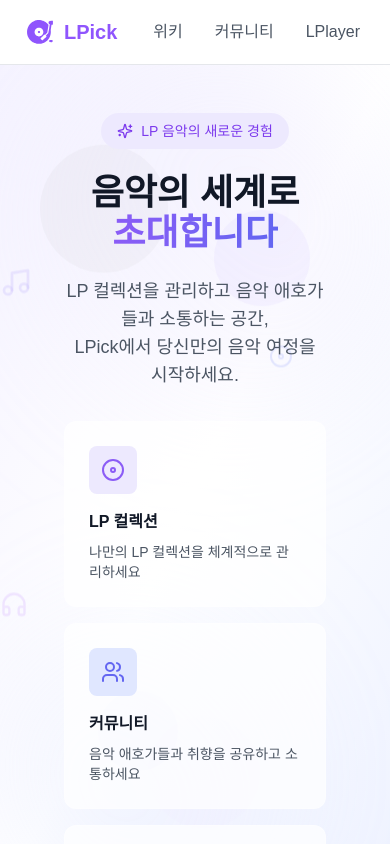
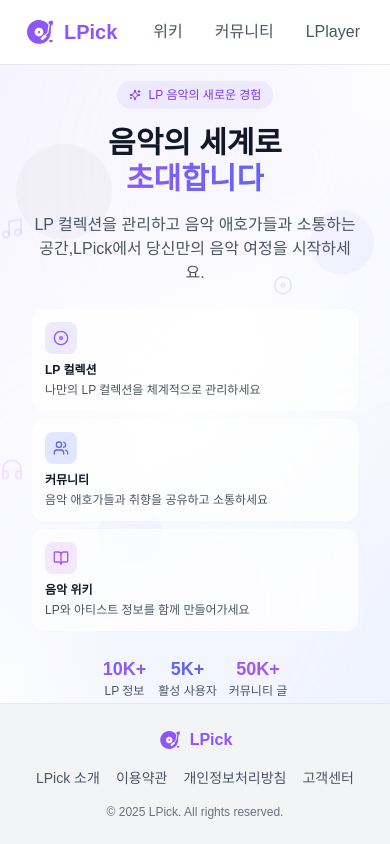
Before and after one commit to 404-Not-Found-DMU/lpick-frontend, a Next.js app: page /login in a window 390 px wide. Shown: the top 844 px of the page. Built offline with nearby package versions, Linux system fonts and the light colour scheme.

Commit message:
design: #11 반응형 UI 스크롤 및 세부 수정

```diff
--- a/src/app/layout.tsx
+++ b/src/app/layout.tsx
@@ -9,9 +9,11 @@
     <html lang="ko" suppressHydrationWarning>
       <body>
         <ThemeProvider>
-          <div className="flex min-h-screen h-screen flex-col">
+          <div className="flex h-screen flex-col">
             <Header />
-            <div className="flex-1 flex flex-col items-center justify-center w-screen h-full">{children}</div>
+            <main className="flex-1 overflow-hidden">
+              {children}
+            </main>
             <Footer />
           </div>
         </ThemeProvider>
--- a/src/app/login/page.tsx
+++ b/src/app/login/page.tsx
@@ -149,158 +149,157 @@
         }
       `}</style>
 
-      <div className="relative flex h-full w-screen px-12 flex-col bg-gradient-to-br from-violet-50 via-white to-indigo-50 dark:from-gray-900 dark:via-gray-800 dark:to-violet-900/20">
+      <div className="relative flex h-full w-full flex-col bg-gradient-to-br from-violet-50 via-white to-indigo-50 px-4 py-4 sm:px-8 sm:py-6 lg:px-12 lg:py-8 dark:from-gray-900 dark:via-gray-800 dark:to-violet-900/20">
         {/* 배경 장식 요소들 */}
         <div className="pointer-events-none absolute inset-0 overflow-hidden">
           {/* 떠다니는 LP 레코드들 */}
-          <div className="animate-float absolute left-10 top-20 h-32 w-32 rounded-full bg-gray-800/10 opacity-30 dark:bg-white/5"></div>
-          <div className="animate-float-delayed absolute right-20 top-40 h-24 w-24 rounded-full bg-violet-400/20 opacity-40 dark:bg-violet-400/10"></div>
-          <div className="animate-float-slow absolute bottom-32 left-1/4 h-20 w-20 rounded-full bg-indigo-400/15 opacity-35 dark:bg-indigo-400/10"></div>
-          <div className="animate-float absolute bottom-20 right-1/3 h-28 w-28 rounded-full bg-purple-400/10 opacity-25 dark:bg-purple-400/5"></div>
+          <div className="animate-float absolute left-4 top-20 h-24 w-24 rounded-full bg-gray-800/10 opacity-30 dark:bg-white/5 sm:left-10 sm:h-32 sm:w-32"></div>
+          <div className="animate-float-delayed absolute right-4 top-40 h-16 w-16 rounded-full bg-violet-400/20 opacity-40 dark:bg-violet-400/10 sm:right-20 sm:h-24 sm:w-24"></div>
+          <div className="animate-float-slow absolute bottom-32 left-1/4 h-16 w-16 rounded-full bg-indigo-400/15 opacity-35 dark:bg-indigo-400/10 sm:h-20 sm:w-20"></div>
+          <div className="animate-float absolute bottom-20 right-1/3 h-20 w-20 rounded-full bg-purple-400/10 opacity-25 dark:bg-purple-400/5 sm:h-28 sm:w-28"></div>
 
           {/* 음표 아이콘들 */}
           <div className="left-1/6 animate-bounce-slow absolute top-1/4 text-violet-300/30 dark:text-violet-400/20">
-            <Music className="h-8 w-8" />
+            <Music className="h-6 w-6 sm:h-8 sm:w-8" />
           </div>
           <div className="animate-bounce-delayed absolute right-1/4 top-1/3 text-indigo-300/30 dark:text-indigo-400/20">
-            <Disc className="h-6 w-6" />
+            <Disc className="h-5 w-5 sm:h-6 sm:w-6" />
           </div>
           <div className="left-1/5 animate-bounce-slow absolute bottom-1/3 text-purple-300/30 dark:text-purple-400/20">
-            <Headphones className="h-7 w-7" />
+            <Headphones className="h-6 w-6 sm:h-7 sm:w-7" />
           </div>
 
           {/* 그라데이션 오브 */}
-          <div className="absolute right-0 top-0 h-96 w-96 rounded-full bg-gradient-to-bl from-violet-200/30 to-transparent blur-3xl dark:from-violet-800/20"></div>
-          <div className="absolute bottom-0 left-0 h-80 w-80 rounded-full bg-gradient-to-tr from-indigo-200/30 to-transparent blur-3xl dark:from-indigo-800/20"></div>
+          <div className="absolute right-0 top-0 h-64 w-64 rounded-full bg-gradient-to-bl from-violet-200/30 to-transparent blur-3xl dark:from-violet-800/20 sm:h-96 sm:w-96"></div>
+          <div className="absolute bottom-0 left-0 h-64 w-64 rounded-full bg-gradient-to-tr from-indigo-200/30 to-transparent blur-3xl dark:from-indigo-800/20 sm:h-80 sm:w-80"></div>
         </div>
 
         {/* 메인 콘텐츠 */}
-        <main className="relative z-10 flex flex-1 items-center justify-center px-4 py-12">
-          <div className="container mx-auto">
-            <div className="mx-auto grid max-w-7xl grid-cols-1 items-center gap-36 lg:gap-12  lg:grid-cols-2">
+        <main className="relative z-10 flex flex-1 items-center justify-center">
+          <div className="w-full max-w-7xl px-4 sm:px-6 lg:px-8">
+            <div className="mx-auto grid grid-cols-1 items-center gap-8 sm:gap-12 lg:grid-cols-2 lg:gap-16">
               {/* 왼쪽 섹션: 브랜딩 및 기능 소개 */}
-              <div className="animate-fade-in space-y-8 opacity-0">
+              <div className="animate-fade-in space-y-6 opacity-0 sm:space-y-8">
                 {/* 메인 타이틀 */}
                 <div className="text-center lg:text-left">
-                  <div className="animate-slide-up mb-6 inline-flex items-center rounded-full bg-violet-100 px-4 py-2 text-sm font-medium text-violet-600 dark:bg-violet-900/30 dark:text-violet-400">
-                    <Sparkles className="mr-2 h-4 w-4" />
+                  <div className="animate-slide-up mb-4 inline-flex items-center rounded-full bg-violet-100 px-3 py-1.5 text-xs font-medium text-violet-600 dark:bg-violet-900/30 dark:text-violet-400 sm:px-4 sm:py-2 sm:text-sm">
+                    <Sparkles className="mr-2 h-3 w-3 sm:h-4 sm:w-4" />
                     LP 음악의 새로운 경험
                   </div>
-                  <h1 className="animate-slide-up animation-delay-100 mb-6 text-4xl font-bold text-gray-900 dark:text-white lg:text-5xl">
+                  <h1 className="animate-slide-up animation-delay-100 mb-4 text-3xl font-bold text-gray-900 dark:text-white sm:text-4xl lg:text-5xl">
                     음악의 세계로
                     <br />
                     <span className="bg-gradient-to-r from-violet-500 to-indigo-500 bg-clip-text text-transparent">
                       초대합니다
                     </span>
                   </h1>
-                  <p className="animate-slide-up animation-delay-200 mb-8 text-lg text-gray-600 dark:text-gray-300">
+                  <p className="animate-slide-up animation-delay-200 mb-6 text-base text-gray-600 dark:text-gray-300 sm:text-lg">
                     LP 컬렉션을 관리하고 음악 애호가들과 소통하는 공간,
-                    <br />
+                    <br className="hidden sm:block" />
                     LPick에서 당신만의 음악 여정을 시작하세요.
                   </p>
                 </div>
 
                 {/* 기능 카드들 */}
-                <div className="animate-slide-up animation-delay-300 grid grid-cols-1 gap-4 md:grid-cols-3">
-                  <div className="rounded-xl border border-white/20 bg-white/70 p-6 backdrop-blur-sm transition-all hover:scale-105 hover:bg-white/90 dark:border-gray-700/50 dark:bg-gray-800/70 dark:hover:bg-gray-800/90">
-                    <div className="mb-4 flex h-12 w-12 items-center justify-center rounded-lg bg-violet-100 dark:bg-violet-900/30">
-                      <Disc className="h-6 w-6 text-violet-500 dark:text-violet-400" />
+                <div className="animate-slide-up animation-delay-300 grid grid-cols-1 gap-2 sm:grid-cols-2 sm:gap-3 lg:grid-cols-3 lg:gap-4">
+                  <div className="rounded-xl border border-white/20 bg-white/70 p-3 backdrop-blur-sm transition-all hover:scale-105 hover:bg-white/90 dark:border-gray-700/50 dark:bg-gray-800/70 dark:hover:bg-gray-800/90 sm:p-4 lg:p-6">
+                    <div className="mb-2 flex h-8 w-8 items-center justify-center rounded-lg bg-violet-100 dark:bg-violet-900/30 sm:mb-3 sm:h-10 sm:w-10 lg:mb-4 lg:h-12 lg:w-12">
+                      <Disc className="h-4 w-4 text-violet-500 dark:text-violet-400 sm:h-5 sm:w-5 lg:h-6 lg:w-6" />
                     </div>
-                    <h3 className="mb-2 font-semibold text-gray-900 dark:text-white">LP 컬렉션</h3>
-                    <p className="text-sm text-gray-600 dark:text-gray-400">
+                    <h3 className="mb-1 text-xs font-semibold text-gray-900 dark:text-white sm:mb-2 sm:text-sm lg:text-base">LP 컬렉션</h3>
+                    <p className="text-xs text-gray-600 dark:text-gray-400 sm:text-sm">
                       나만의 LP 컬렉션을 체계적으로 관리하세요
                     </p>
                   </div>
 
-                  <div className="rounded-xl border border-white/20 bg-white/70 p-6 backdrop-blur-sm transition-all hover:scale-105 hover:bg-white/90 dark:border-gray-700/50 dark:bg-gray-800/70 dark:hover:bg-gray-800/90">
-                    <div className="mb-4 flex h-12 w-12 items-center justify-center rounded-lg bg-indigo-100 dark:bg-indigo-900/30">
-                      <Users className="h-6 w-6 text-indigo-500 dark:text-indigo-400" />
+                  <div className="rounded-xl border border-white/20 bg-white/70 p-3 backdrop-blur-sm transition-all hover:scale-105 hover:bg-white/90 dark:border-gray-700/50 dark:bg-gray-800/70 dark:hover:bg-gray-800/90 sm:p-4 lg:p-6">
+                    <div className="mb-2 flex h-8 w-8 items-center justify-center rounded-lg bg-indigo-100 dark:bg-indigo-900/30 sm:mb-3 sm:h-10 sm:w-10 lg:mb-4 lg:h-12 lg:w-12">
+                      <Users className="h-4 w-4 text-indigo-500 dark:text-indigo-400 sm:h-5 sm:w-5 lg:h-6 lg:w-6" />
                     </div>
-                    <h3 className="mb-2 font-semibold text-gray-900 dark:text-white">커뮤니티</h3>
-                    <p className="text-sm text-gray-600 dark:text-gray-400">
+                    <h3 className="mb-1 text-xs font-semibold text-gray-900 dark:text-white sm:mb-2 sm:text-sm lg:text-base">커뮤니티</h3>
+                    <p className="text-xs text-gray-600 dark:text-gray-400 sm:text-sm">
                       음악 애호가들과 취향을 공유하고 소통하세요
                     </p>
                   </div>
 
-                  <div className="rounded-xl border border-white/20 bg-white/70 p-6 backdrop-blur-sm transition-all hover:scale-105 hover:bg-white/90 dark:border-gray-700/50 dark:bg-gray-800/70 dark:hover:bg-gray-800/90">
-                    <div className="mb-4 flex h-12 w-12 items-center justify-center rounded-lg bg-purple-100 dark:bg-purple-900/30">
-                      <BookOpen className="h-6 w-6 text-purple-500 dark:text-purple-400" />
+                  <div className="rounded-xl border border-white/20 bg-white/70 p-3 backdrop-blur-sm transition-all hover:scale-105 hover:bg-white/90 dark:border-gray-700/50 dark:bg-gray-800/70 dark:hover:bg-gray-800/90 sm:p-4 lg:p-6">
+                    <div className="mb-2 flex h-8 w-8 items-center justify-center rounded-lg bg-purple-100 dark:bg-purple-900/30 sm:mb-3 sm:h-10 sm:w-10 lg:mb-4 lg:h-12 lg:w-12">
+                      <BookOpen className="h-4 w-4 text-purple-500 dark:text-purple-400 sm:h-5 sm:w-5 lg:h-6 lg:w-6" />
                     </div>
-                    <h3 className="mb-2 font-semibold text-gray-900 dark:text-white">음악 위키</h3>
-                    <p className="text-sm text-gray-600 dark:text-gray-400">
+                    <h3 className="mb-1 text-xs font-semibold text-gray-900 dark:text-white sm:mb-2 sm:text-sm lg:text-base">음악 위키</h3>
+                    <p className="text-xs text-gray-600 dark:text-gray-400 sm:text-sm">
                       LP와 아티스트 정보를 함께 만들어가세요
                     </p>
                   </div>
                 </div>
 
                 {/* 통계 정보 */}
-                <div className="animate-slide-up animation-delay-400 flex items-center justify-center space-x-8 lg:justify-start">
+                <div className="animate-slide-up animation-delay-400 flex items-center justify-center space-x-3 lg:justify-start sm:space-x-4 md:space-x-6">
                   <div className="text-center">
-                    <div className="text-2xl font-bold text-violet-500 dark:text-violet-400">
+                    <div className="text-lg font-bold text-violet-500 dark:text-violet-400 sm:text-xl lg:text-2xl">
                       10K+
                     </div>
-                    <div className="text-sm text-gray-600 dark:text-gray-400">LP 정보</div>
+                    <div className="text-xs text-gray-600 dark:text-gray-400 sm:text-sm">LP 정보</div>
                   </div>
                   <div className="text-center">
-                    <div className="text-2xl font-bold text-indigo-500 dark:text-indigo-400">
+                    <div className="text-lg font-bold text-indigo-500 dark:text-indigo-400 sm:text-xl lg:text-2xl">
                       5K+
                     </div>
-                    <div className="text-sm text-gray-600 dark:text-gray-400">활성 사용자</div>
+                    <div className="text-xs text-gray-600 dark:text-gray-400 sm:text-sm">활성 사용자</div>
                   </div>
                   <div className="text-center">
-                    <div className="text-2xl font-bold text-purple-500 dark:text-purple-400">
+                    <div className="text-lg font-bold text-purple-500 dark:text-purple-400 sm:text-xl lg:text-2xl">
                       50K+
                     </div>
-                    <div className="text-sm text-gray-600 dark:text-gray-400">커뮤니티 글</div>
-
+                    <div className="text-xs text-gray-600 dark:text-gray-400 sm:text-sm">커뮤니티 글</div>
                   </div>
                 </div>
               </div>
 
               {/* 오른쪽 섹션: 로그인 폼 */}
               <div className="flex justify-center lg:justify-end">
-                <div className="w-full max-w-[480px]">
+                <div className="w-full max-w-[320px] sm:max-w-[360px] lg:max-w-[420px]">
                   {/* 로그인 카드 */}
-                  <div className="animate-fade-in animation-delay-300 rounded-2xl border border-white/20 bg-white/80 p-8 opacity-0 shadow-2xl backdrop-blur-xl dark:border-gray-700/50 dark:bg-gray-800/80">
-                    <div className="mb-8 text-center">
-                      <div className="inline-flex h-16 w-16 items-center justify-center rounded-full shadow-lg">
+                  <div className="animate-fade-in animation-delay-300 rounded-2xl border border-white/20 bg-white/80 p-5 shadow-2xl backdrop-blur-xl dark:border-gray-700/50 dark:bg-gray-800/80 sm:p-6 lg:p-8">
+                    <div className="mb-4 text-center sm:mb-6 lg:mb-8">
+                      <div className="inline-flex h-10 w-10 items-center justify-center rounded-full shadow-lg sm:h-12 sm:w-12 lg:h-16 lg:w-16">
                         {/* LP 레코드 배경 */}
-                        <div className="animate-fade-in animation-delay-200 relative mb-8 flex justify-center opacity-0">
+                        <div className="animate-fade-in animation-delay-200 relative mb-4 flex justify-center opacity-0 sm:mb-6 lg:mb-8">
                           <div className="relative">
-                            <div className="h-48 w-48 rounded-full bg-gray-900 shadow-2xl dark:bg-black">
+                            <div className="h-24 w-24 rounded-full bg-gray-900 shadow-2xl dark:bg-black sm:h-32 sm:w-32 lg:h-48 lg:w-48">
                               <div className="absolute inset-0 rounded-full border-4 border-gray-700 opacity-30 dark:border-gray-600"></div>
-                              <div className="absolute inset-[30px] rounded-full border-2 border-gray-700 opacity-20 dark:border-gray-600"></div>
-                              <div className="absolute inset-[60px] rounded-full border-2 border-gray-700 opacity-20 dark:border-gray-600"></div>
-                              <div className="absolute left-1/2 top-1/2 flex h-16 w-16 -translate-x-1/2 -translate-y-1/2 transform items-center justify-center rounded-full bg-violet-500 dark:bg-violet-400">
-                                <div className="h-6 w-6 rounded-full bg-gray-900 dark:bg-black"></div>
+                              <div className="absolute inset-[15px] rounded-full border-2 border-gray-700 opacity-20 dark:border-gray-600 sm:inset-[20px] lg:inset-[30px]"></div>
+                              <div className="absolute inset-[30px] rounded-full border-2 border-gray-700 opacity-20 dark:border-gray-600 sm:inset-[40px] lg:inset-[60px]"></div>
+                              <div className="absolute left-1/2 top-1/2 flex h-8 w-8 -translate-x-1/2 -translate-y-1/2 transform items-center justify-center rounded-full bg-violet-500 dark:bg-violet-400 sm:h-12 sm:w-12 lg:h-16 lg:w-16">
+                                <div className="h-3 w-3 rounded-full bg-gray-900 dark:bg-black sm:h-4 sm:w-4 lg:h-6 lg:w-6"></div>
                               </div>
                             </div>
                             {/* 반짝이는 효과 */}
-                            <div className="absolute right-8 top-8 h-3 w-3 animate-ping rounded-full bg-white opacity-60"></div>
-                            <div className="absolute bottom-12 left-6 h-2 w-2 animate-pulse rounded-full bg-violet-300"></div>
+                            <div className="absolute right-4 top-4 h-1.5 w-1.5 animate-ping rounded-full bg-white opacity-60 sm:right-6 sm:top-6 sm:h-2 sm:w-2 lg:right-8 lg:top-8 lg:h-3 lg:w-3"></div>
+                            <div className="absolute bottom-6 left-3 h-1 w-1 animate-pulse rounded-full bg-violet-300 sm:bottom-8 sm:left-4 sm:h-1.5 sm:w-1.5 lg:bottom-12 lg:left-6 lg:h-2 lg:w-2"></div>
                           </div>
                         </div>
                       </div>
-                      <h2 className="mb-2 mt-4 text-2xl font-bold text-gray-900 dark:text-white">
+                      <h2 className="mb-2 mt-3 text-lg font-bold text-gray-900 dark:text-white sm:text-xl lg:text-2xl">
                         LPick에 오신 것을 환영합니다
                       </h2>
-                      <p className="text-gray-600 dark:text-gray-300">
+                      <p className="text-xs text-gray-600 dark:text-gray-300 sm:text-sm lg:text-base">
                         로그인하고 LP 음악의 세계를 탐험하세요
                       </p>
                     </div>
 
-                    <div className="space-y-6">
+                    <div className="space-y-3 sm:space-y-4 lg:space-y-6">
                       <button
                         onClick={handleKakaoLogin}
                         disabled={isLoading}
-                        className="flex h-14 w-full transform items-center justify-center space-x-3 rounded-xl bg-[#FEE500] font-semibold text-black shadow-lg transition-all hover:scale-105 hover:bg-[#FDD835] hover:shadow-xl"
+                        className="flex h-10 w-full transform items-center justify-center space-x-2 rounded-xl bg-[#FEE500] font-semibold text-black shadow-lg transition-all hover:scale-105 hover:bg-[#FDD835] hover:shadow-xl sm:h-12 lg:h-14"
                       >
-                        <MessageCircle className="h-6 w-6" />
-                        <span className="text-lg">카카오로 시작하기</span>
+                        <MessageCircle className="h-4 w-4 sm:h-5 sm:w-5 lg:h-6 lg:w-6" />
+                        <span className="text-sm sm:text-base lg:text-lg">카카오로 시작하기</span>
                       </button>
                     </div>
 
-                    <div className="mt-8 border-t border-gray-200 pt-6 dark:border-gray-600">
+                    <div className="mt-4 border-t border-gray-200 pt-3 dark:border-gray-600 sm:mt-6 sm:pt-4 lg:mt-8 lg:pt-6">
                       <p className="text-center text-xs leading-relaxed text-gray-500 dark:text-gray-400">
                         로그인 시 LPick의{' '}
                         <Link
```
Also changed, not shown: src/app/login/components/LoginCard.tsx (added).
